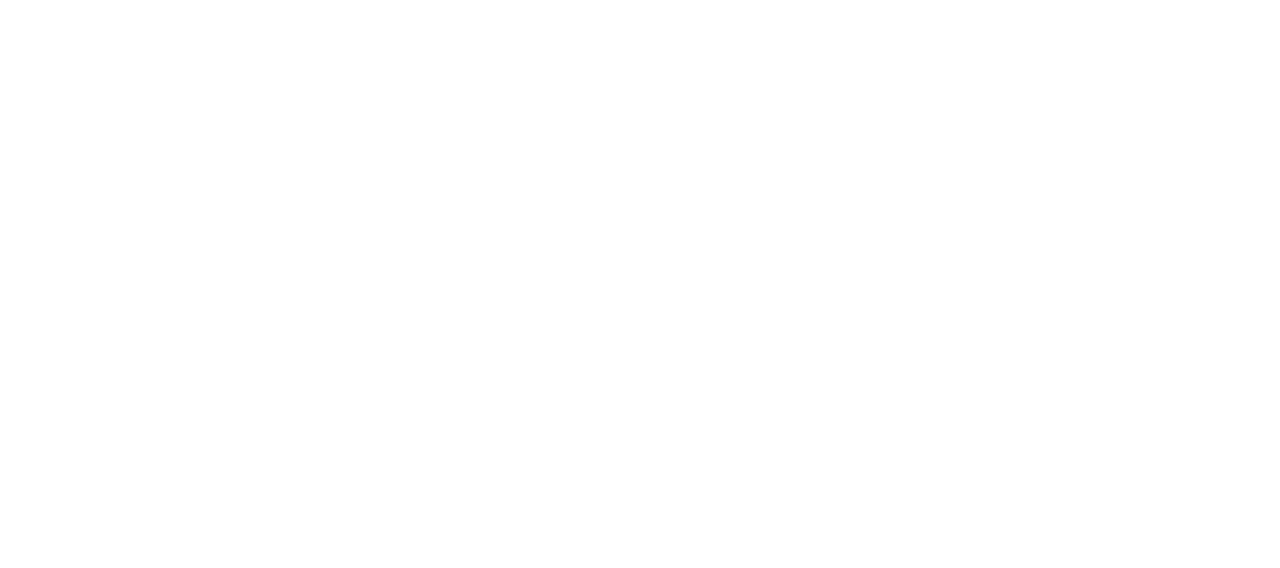
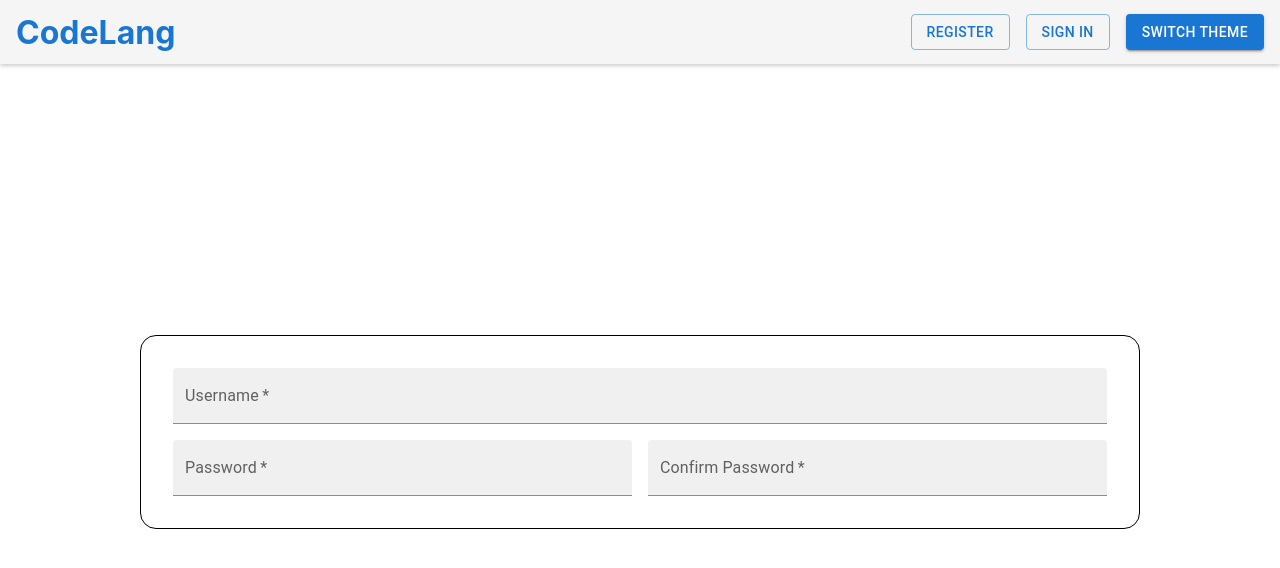
Before and after one commit to IslamSolimanInnowise/codelang, a React (Vite) app: page /register in a window 1280 px wide. Before the commit this address had no page. Shown: the top 568 px of the page. Built offline with nearby package versions, Linux system fonts and the light colour scheme.

Commit message:
add register page code

```diff
--- a/src/app/routes/AppRoutes.tsx
+++ b/src/app/routes/AppRoutes.tsx
@@ -1,12 +1,14 @@
 import { Routes, Route } from "react-router";
 import AppLayout from "../../shared/layout/AppLayout";
 import HomePage from "../../pages/Home/Home";
+import RegisterPage from "../../pages/Register/Register";
 
 const AppRoutes: React.FC = () => {
   return (
     <Routes>
       <Route element={<AppLayout />}>
         <Route path="/" element={<HomePage />} />
+        <Route path="/register" element={<RegisterPage />} />
       </Route>
     </Routes>
   );
--- /dev/null
+++ b/src/pages/Register/Register.styles.ts
@@ -0,0 +1,10 @@
+import styled from "styled-components";
+
+const RegsiterMain = styled.main`
+  min-height: calc(100vh - 4rem);
+  display: flex;
+  justify-content: center;
+  align-items: center;
+`;
+
+export { RegsiterMain };
--- /dev/null
+++ b/src/pages/Register/Register.tsx
@@ -0,0 +1,14 @@
+import { useAppSelector } from "../../shared/hooks";
+import AuthForm from "../../widgets/AuthForm/AuthForm";
+import { RegsiterMain } from "./Register.styles";
+
+const RegisterPage = () => {
+  const { isRegistered } = useAppSelector((state) => state.auth);
+
+  return (
+    <RegsiterMain>
+      <AuthForm isRegistered={isRegistered} />
+    </RegsiterMain>
+  );
+};
+export default RegisterPage;
--- a/src/shared/layout/AppLayout.tsx
+++ b/src/shared/layout/AppLayout.tsx
@@ -24,7 +24,7 @@
           <StyledNavList>
             <li>
               <Button variant="outlined">
-                <StyledNavLink to="">Register</StyledNavLink>
+                <StyledNavLink to="/register">Register</StyledNavLink>
               </Button>
             </li>
             <li>
--- a/src/shared/layout/appLayout.styles.ts
+++ b/src/shared/layout/appLayout.styles.ts
@@ -2,12 +2,13 @@
 import styled from "styled-components";
 
 const StyledHeader = styled.header`
+  height: 4rem;
   padding: 1rem;
   display: flex;
   background-color: whitesmoke;
   justify-content: space-between;
   align-items: center;
-  margin-bottom: 1rem;
+  /* margin-bottom: 1rem; */
   box-shadow: ${({ theme }) =>
     theme.backgroundColor === "black"
       ? "0 2px 4px rgba(255, 255, 255, 0.9)"
--- a/src/shared/types/styled.d.ts
+++ b/src/shared/types/styled.d.ts
@@ -1,4 +1,4 @@
-import "styled-components/native";
+import "styled-components";
 
 declare module "styled-components" {
   export interface DefaultTheme {
--- /dev/null
+++ b/src/widgets/AuthForm/AuthForm.styles.ts
@@ -0,0 +1,34 @@
+import { TextField } from "@mui/material";
+import styled from "styled-components";
+
+const StyledForm = styled.form`
+  width: 90%;
+  padding: 2rem;
+  max-width: 1000px;
+  border-radius: 1rem;
+  display: flex;
+  flex-direction: column;
+  gap: 1rem;
+  border: 1px solid
+    ${({ theme }) =>
+      theme.backgroundColor === "black" ? "whitesmoke" : "black"};
+`;
+
+const PasswordContainer = styled.div`
+  display: flex;
+  gap: 1rem;
+  justify-content: space-between;
+`;
+
+const StyledTextField = styled(TextField)`
+  background-color: ${({ theme }) =>
+    theme.backgroundColor === "black" ? "whitesmoke" : ""};
+  border-top-right-radius: 1rem;
+  border-top-left-radius: 1rem;
+
+  &.password-field {
+    width: 100%;
+  }
+`;
+
+export { StyledForm, PasswordContainer, StyledTextField };
--- /dev/null
+++ b/src/widgets/AuthForm/AuthForm.tsx
@@ -0,0 +1,44 @@
+import {
+  PasswordContainer,
+  StyledForm,
+  StyledTextField,
+} from "./AuthForm.styles";
+
+interface AuthFormProps {
+  isRegistered: boolean;
+}
+
+const AuthForm: React.FC<AuthFormProps> = ({ isRegistered }) => {
+  return (
+    <StyledForm>
+      <StyledTextField
+        label="Username"
+        placeholder="Enter your username"
+        type="text"
+        variant="filled"
+        required
+      />
+      <PasswordContainer>
+        <StyledTextField
+          label="Password"
+          placeholder="Enter your password"
+          type="password"
+          variant="filled"
+          required
+          className="password-field"
+        />
+        {!isRegistered && (
+          <StyledTextField
+            label="Confirm Password"
+            placeholder="Confirm your password"
+            type="password"
+            variant="filled"
+            required
+            className="password-field"
+          />
+        )}
+      </PasswordContainer>
+    </StyledForm>
+  );
+};
+export default AuthForm;
```
